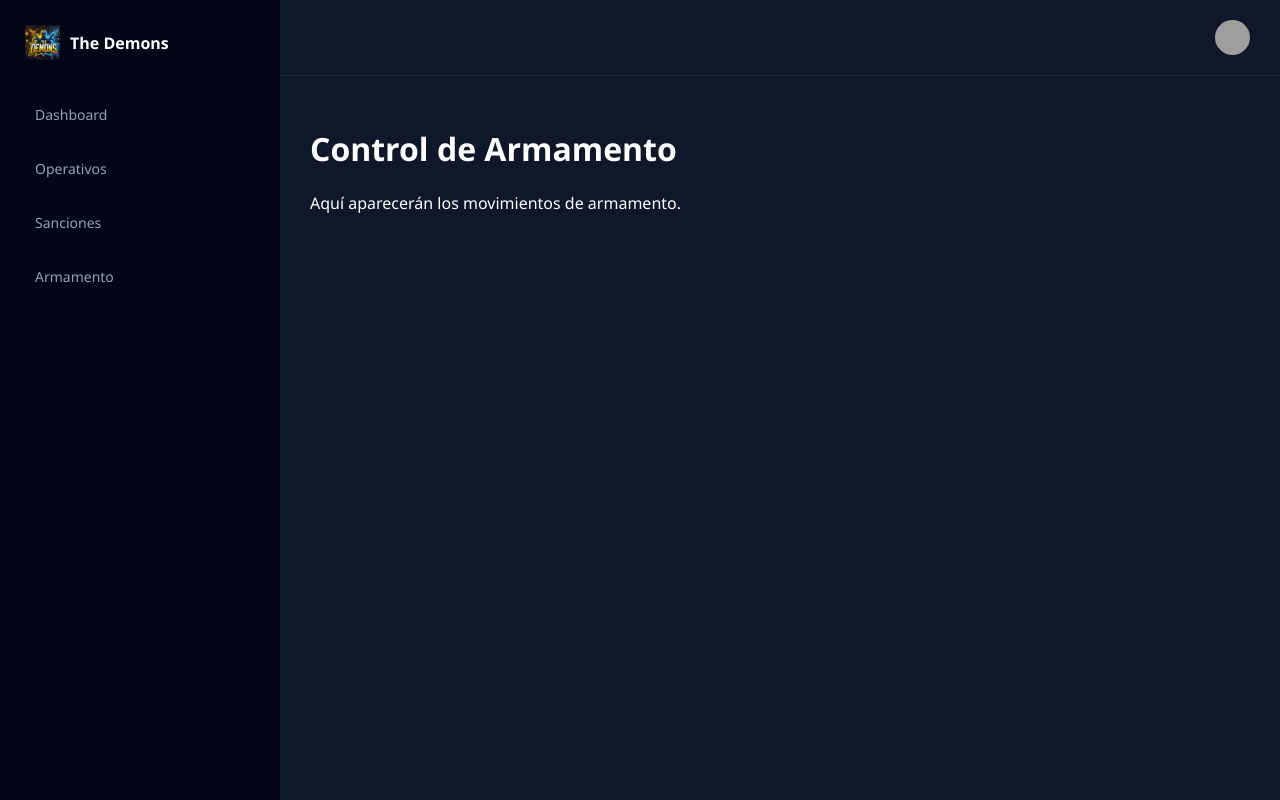
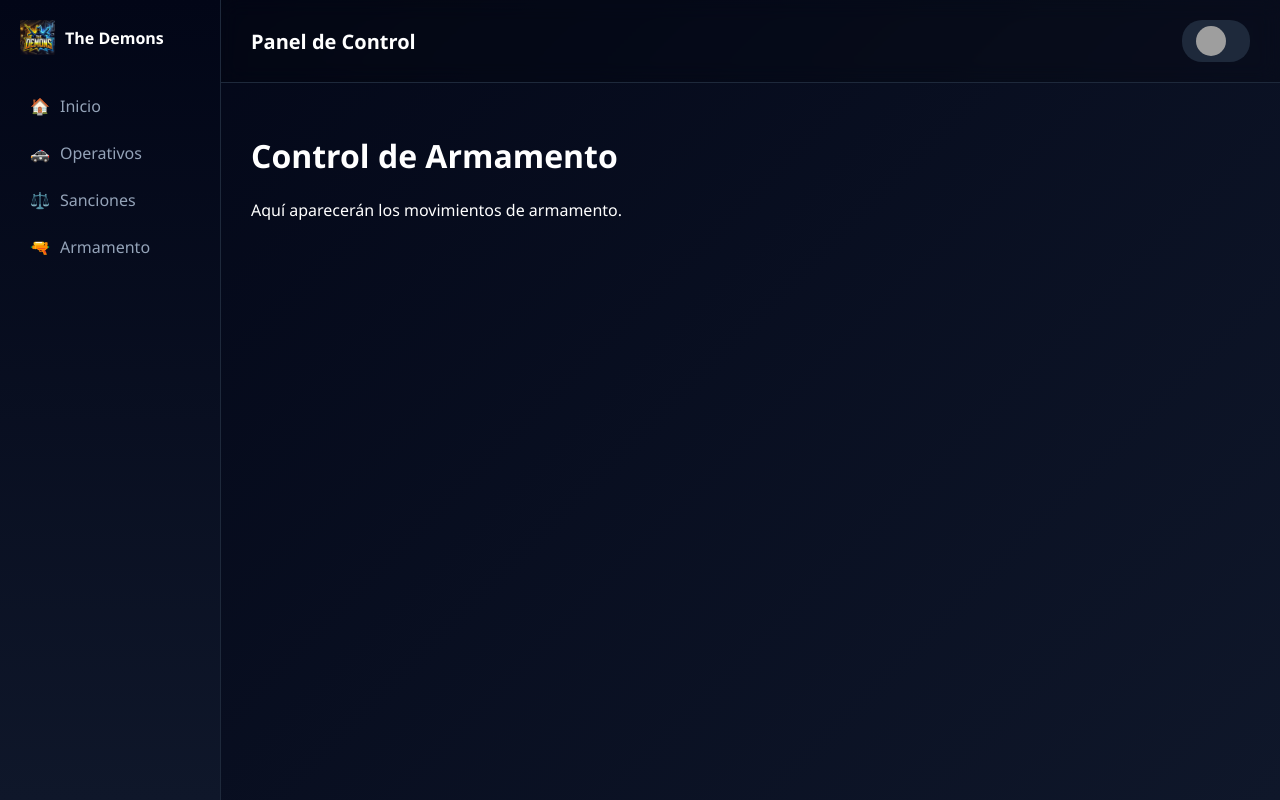
Before and after one commit to Javimoa95/bot-operativos, a FastAPI app: page /armamento in a window 1280 px wide. Run offline with FastAPI, Linux system fonts and the light colour scheme; the visitor is signed in with stand-in values (Sample User, id 1); parts of the project's set-up code (start-up, migrations or seed data) failed here and were passed over; grey boxes are pictures that could not be loaded.

Commit message:
Improve UI with gradients, animations and compact sidebar

```diff
--- a/web/static/css/dashboard.css
+++ b/web/static/css/dashboard.css
@@ -1,42 +1,84 @@
 body{
 margin:0;
 font-family:Segoe UI,Arial;
-background:#0f172a;
+background:linear-gradient(135deg,#020617,#0f172a);
 color:white;
 }
 
-.container{
-width:1200px;
-margin:auto;
-padding-top:30px;
+.layout{
+display:flex;
+min-height:100vh;
 }
 
-.header{
+/* SIDEBAR */
+
+.sidebar{
+width:180px;
+background:linear-gradient(180deg,#020617,#0f172a);
+padding:20px;
+display:flex;
+flex-direction:column;
+gap:30px;
+border-right:1px solid #1e293b;
+}
+
+.sidebar-top{
+display:flex;
+align-items:center;
+gap:10px;
+font-weight:700;
+}
+
+.sidebar-top img{
+height:35px;
+}
+
+.nav{
+display:flex;
+flex-direction:column;
+gap:5px;
+}
+
+.nav-item{
+display:flex;
+align-items:center;
+gap:10px;
+padding:10px;
+border-radius:8px;
+text-decoration:none;
+color:#94a3b8;
+transition:0.25s;
+}
+
+.nav-item:hover{
+background:#1e293b;
+color:white;
+transform:translateX(4px);
+}
+
+/* MAIN */
+
+.main{
+flex:1;
+display:flex;
+flex-direction:column;
+}
+
+/* TOPBAR */
+
+.topbar{
 display:flex;
 justify-content:space-between;
 align-items:center;
-margin-bottom:40px;
+padding:20px 30px;
+background:rgba(0,0,0,0.2);
+backdrop-filter:blur(10px);
+border-bottom:1px solid #1e293b;
 }
 
-.header-left{
-display:flex;
-align-items:center;
-gap:15px;
-}
-
-.logo-img{
-height:45px;
-}
-
-.logo-text{
+.title{
 font-size:20px;
-font-weight:700;
-}
-
-.logo-text span{
-display:block;
-font-size:13px;
-opacity:0.6;
+font-weight:600;
 }
 
 .user{
@@ -44,175 +86,70 @@ display:flex;
 align-items:center;
 gap:10px;
 background:#1e293b;
-padding:8px 15px;
-border-radius:30px;
+padding:6px 14px;
+border-radius:20px;
 }
 
-.avatar{
-width:32px;
-height:32px;
+.user img{
+width:30px;
+height:30px;
 border-radius:50%;
 }
+
+/* CONTENT */
+
+.content{
+padding:30px;
+}
+
+/* CARDS */
 
 .cards{
 display:grid;
 grid-template-columns:repeat(3,1fr);
-gap:20px;
-margin-bottom:40px;
+gap:25px;
 }
 
 .card{
 display:flex;
 align-items:center;
 gap:15px;
+padding:25px;
+border-radius:14px;
 background:#1e293b;
-padding:20px;
-border-radius:12px;
-transition:0.2s;
+transition:0.25s;
+cursor:pointer;
 }
 
 .card:hover{
-transform:translateY(-2px);
-background:#263244;
+transform:translateY(-6px) scale(1.02);
+box-shadow:0 10px 30px rgba(0,0,0,0.4);
 }
 
 .card-icon{
-font-size:28px;
+font-size:32px;
 }
 
 .card-title{
+opacity:0.7;
 font-size:14px;
-opacity:0.7;
 }
 
 .card-number{
-font-size:30px;
+font-size:28px;
 font-weight:700;
 }
 
-.table-container{
-background:#1e293b;
-padding:25px;
-border-radius:12px;
+/* COLORES */
+
+.card-blue{
+background:linear-gradient(135deg,#2563eb,#1e3a8a);
 }
 
-h2{
-margin-top:0;
-margin-bottom:20px;
+.card-purple{
+background:linear-gradient(135deg,#7c3aed,#4c1d95);
 }
 
-table{
-width:100%;
-border-collapse:collapse;
+.card-red{
+background:linear-gradient(135deg,#dc2626,#7f1d1d);
 }
-
-thead{
-background:#111827;
-}
-
-th{
-padding:12px;
-text-align:left;
-font-size:13px;
-opacity:0.7;
-}
-
-td{
-padding:12px;
-border-bottom:1px solid #334155;
-}
-
-tr:hover{
-background:#243041;
-}
-
-.badge{
-padding:4px 10px;
-border-radius:20px;
-font-size:12px;
-font-weight:600;
-}
-
-.red{
-background:#7f1d1d;
-color:#fecaca;
-}
-
-.green{
-background:#14532d;
-color:#bbf7d0;
-}
-
-.time{
-opacity:0.7;
-font-size:13px;
-}
-
-/* layout */
-
-.layout{
-display:flex;
-min-height:100vh;
-}
-
-.sidebar{
-width:230px;
-background:#020617;
-padding:25px;
-display:flex;
-flex-direction:column;
-gap:15px;
-}
-
-.sidebar-logo{
-display:flex;
-align-items:center;
-gap:10px;
-font-weight:700;
-margin-bottom:20px;
-}
-
-.sidebar-logo img{
-height:35px;
-}
-
-.sidebar a{
-text-decoration:none;
-color:#94a3b8;
-padding:10px;
-border-radius:6px;
-font-size:14px;
-}
-
-.sidebar a:hover{
-background:#1e293b;
-color:white;
-}
-
-.main{
-flex:1;
-background:#0f172a;
-}
-
-.topbar{
-display:flex;
-justify-content:flex-end;
-padding:20px;
-border-bottom:1px solid #1e293b;
-}
-
-.topbar-user{
-display:flex;
-align-items:center;
-gap:10px;
-}
-
-.topbar-user img{
-width:35px;
-height:35px;
-border-radius:50%;
-}
-
-.content{
-padding:30px;
-}
--- a/web/templates/base.html
+++ b/web/templates/base.html
@@ -1,8 +1,10 @@
 <!DOCTYPE html>
 <html>
+
 <head>
 
 <meta charset="UTF-8">
+
 <title>The Demons Panel</title>
 
 <link rel="stylesheet" href="/static/css/dashboard.css">
@@ -17,7 +19,7 @@
 
 <div class="sidebar">
 
-<div class="sidebar-logo">
+<div class="sidebar-top">
 
 <img src="/static/images/logo_td.webp">
 
@@ -25,21 +27,40 @@
 
 </div>
 
-<a href="/dashboard">Dashboard</a>
-<a href="/operativos">Operativos</a>
-<a href="/sanciones">Sanciones</a>
-<a href="/armamento">Armamento</a>
+<div class="nav">
+
+<a class="nav-item" href="/dashboard">
+<span>🏠</span> Inicio
+</a>
+
+<a class="nav-item" href="/operativos">
+<span>🚓</span> Operativos
+</a>
+
+<a class="nav-item" href="/sanciones">
+<span>⚖️</span> Sanciones
+</a>
+
+<a class="nav-item" href="/armamento">
+<span>🔫</span> Armamento
+</a>
+
+</div>
 
 </div>
 
 
-<!-- CONTENIDO -->
+<!-- MAIN -->
 
 <div class="main">
 
 <div class="topbar">
 
-<div class="topbar-user">
+<div class="title">
+Panel de Control
+</div>
+
+<div class="user">
 
 <img src="https://cdn.discordapp.com/avatars/{{user.id}}/{{user.avatar}}.png">
 
```
Also changed, not shown: web/templates/dashboard.html (+50 -11 lines).
